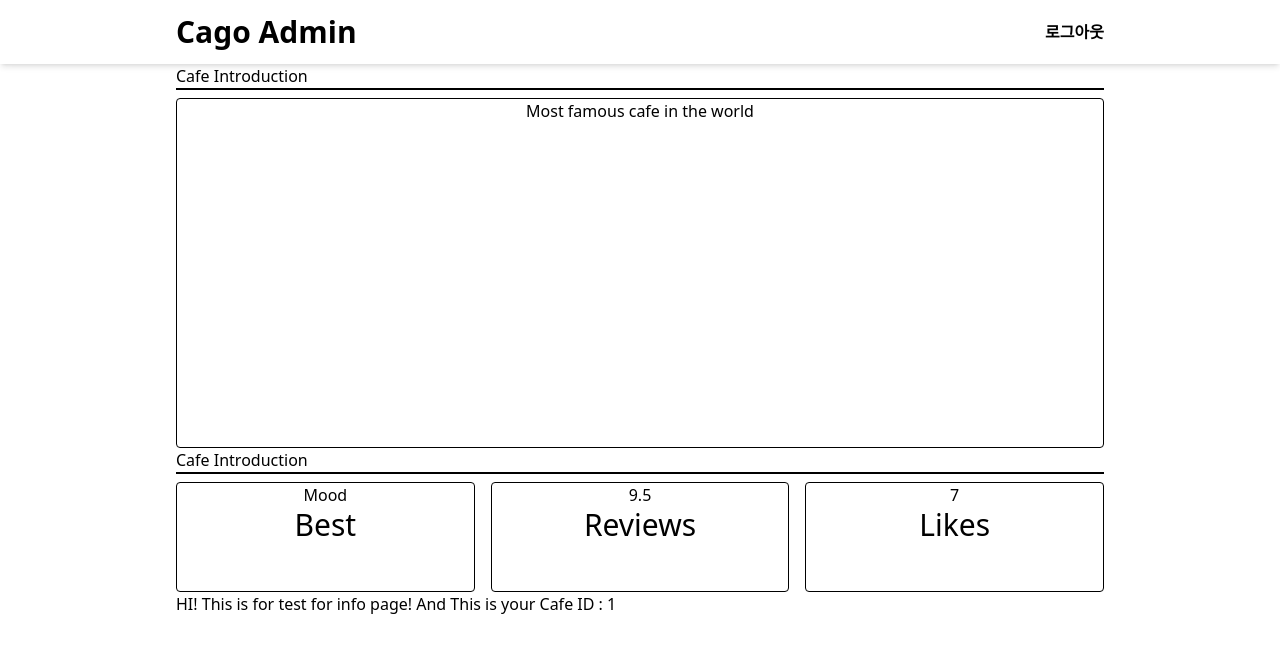
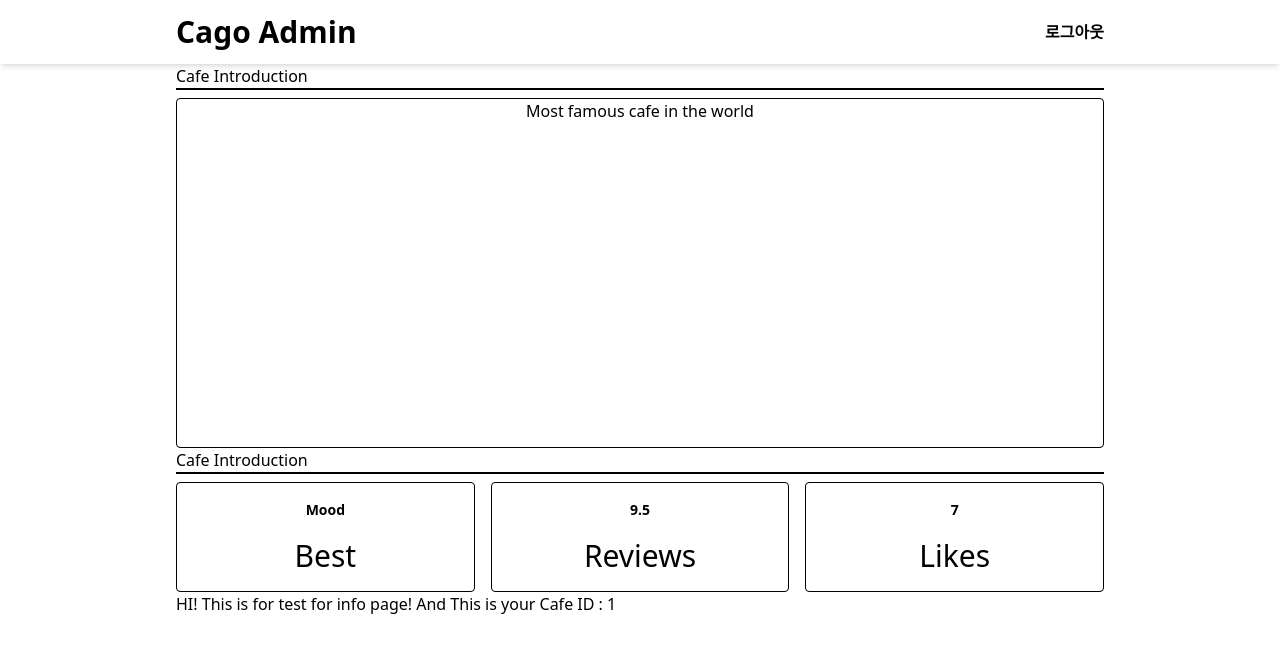
Before and after one commit to swsnu/swppfall2022-team17, a Next.js app in the folder cago-web/: page /admin/dashboard/1/info in a window 1280 px wide. Shown: the top 652 px of the page. Built offline with nearby package versions, Linux system fonts and the light colour scheme.

Commit message:
web: change Cafe introduction look

```diff
--- a/cago-web/src/components/forms/CafeStatisticsForm.tsx
+++ b/cago-web/src/components/forms/CafeStatisticsForm.tsx
@@ -11,18 +11,24 @@ const CafeStatisticForm: NextComponentType = () => {
       <div className="border-b-2 border-black w-full mb-2">
         Cafe Introduction
       </div>
-      <div className="flex h-full text-center align-middle">
-        <div className="flex flex-col border border-solid border-black rounded w-2/6 mr-2">
-            {id && dashboardData[parseInt(id)-1].best}
-            <div className="text-3xl">Best</div>
+      <div className="flex h-full text-center align-middle place">
+        <div className="flex flex-col border border-solid border-black rounded w-2/6 mr-2 place-content-evenly">
+          <div className="text-sm font-bold">
+            {id && dashboardData[parseInt(id) - 1].best}
+          </div>
+          <div className="text-3xl">Best</div>
         </div>
-        <div className="flex flex-col border border-solid border-black rounded w-2/6 mx-2">
-            {id && dashboardData[parseInt(id)-1].reviews}
-            <div className="text-3xl">Reviews</div>
+        <div className="flex flex-col border border-solid border-black rounded w-2/6 mx-2 place-content-evenly">
+          <div className="text-sm font-bold">
+            {id && dashboardData[parseInt(id) - 1].reviews}
+          </div>
+          <div className="text-3xl">Reviews</div>
         </div>
-        <div className="flex flex-col border border-solid border-black rounded w-2/6 ml-2">
-            {id && dashboardData[parseInt(id)-1].likes}
-            <div className="text-3xl">Likes</div>
+        <div className="flex flex-col border border-solid border-black rounded w-2/6 ml-2 place-content-evenly">
+          <div className="text-sm font-bold">
+            {id && dashboardData[parseInt(id) - 1].likes}
+          </div>
+          <div className="text-3xl">Likes</div>
         </div>
       </div>
     </div>
```
